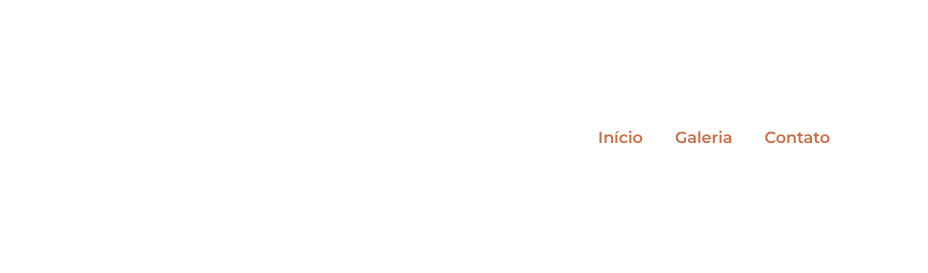
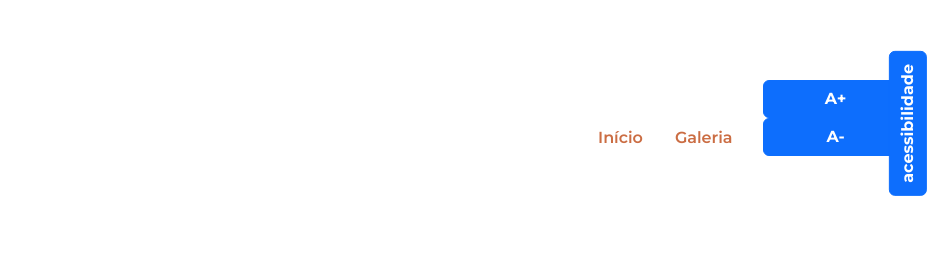
Before and after one commit to Matheus35571/site-acessivel, a plain HTML site: page index.html in a window 1280 px wide. Shown: the top 273 px of the page, 352-1280 px from the left. Drawn offline with nearby package versions, Linux system fonts and the light colour scheme; a script that the page names is missing.

Commit message:
Add files via upload

```diff
--- a/index.html
+++ b/index.html
@@ -123,6 +123,27 @@
     </footer>
     <script src="script.js"></script>
 
+    <button id="botao-acessibilidade" class="btn btn-primary fw-bold">acessibilidade</button>
+
+    <div id="acessibilidade">
+        <button id="botao-acessibilidade" class="btn btn-primary fw-bold">acessibilidade</button>
+        <div id="opcoes-acessibilidade">
+          <button id="aumentar-fonte" class="btn btn-primary fw-bold">A+</button>
+          <button id="diminuir-fonte" class="btn btn-primary fw-bold">A-</button>
+        </div>
+      </div>
+
+      <div id="acessibilidade" class="menu-acessibilidade">
+        <button id="botao-acessibilidade" class="btn btn-primary fw-bold rotacao-botao">acessibilidade</button>
+        <div id="opcoes-acessibilidade" class="opcoes-acessibilidade apresenta-lista">
+          <button id="aumentar-fonte" class="btn btn-primary fw-bold">A+</button>
+          <button id="diminuir-fonte" class="btn btn-primary fw-bold">A-</button>
+        </div>
+      </div>
+
+
+
+
 </body>
 
 </html>
--- /dev/null
+++ b/scrpt.js
@@ -0,0 +1,6 @@
+const botaoDeAcessibilidade = document.getElementById('botao-acessibilidade')
+const opcoesDeAcessibilidade = document.getElementById('opcoes-acessibilidade')
+botaoDeAcessibilidade.addEventListener('click', function (){
+    botaoDeAcessibilidade.classList.toggle('rotacao-botao');
+    opcoesDeAcessibilidade.classList.toggle('apresenta-lista')
+   })
--- a/styles.css
+++ b/styles.css
@@ -140,3 +140,22 @@ h2 {
 .form-control {
     background-color: #F1EDEF;
 }
+
+
+.menu-acessibilidade{
+    position: fixed;
+    top:2rem;
+    right:20px;
+    z-index: 1000;
+}
+
+.rotacao-botao{
+    transform: rotate(-90deg);
+    transform-origin: right center;
+}
+
+.opcoes-acessibilidade{
+    margin-top:10px;
+    display: flex;
+    flex-direction: column;
+}
```
